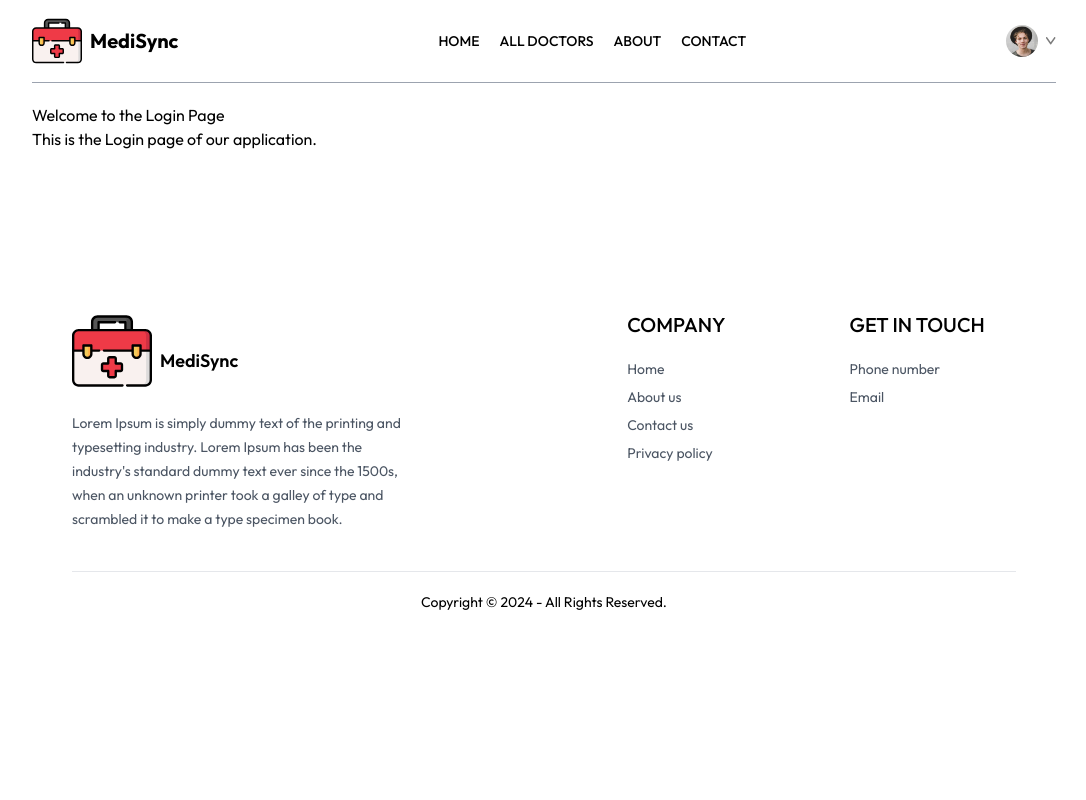
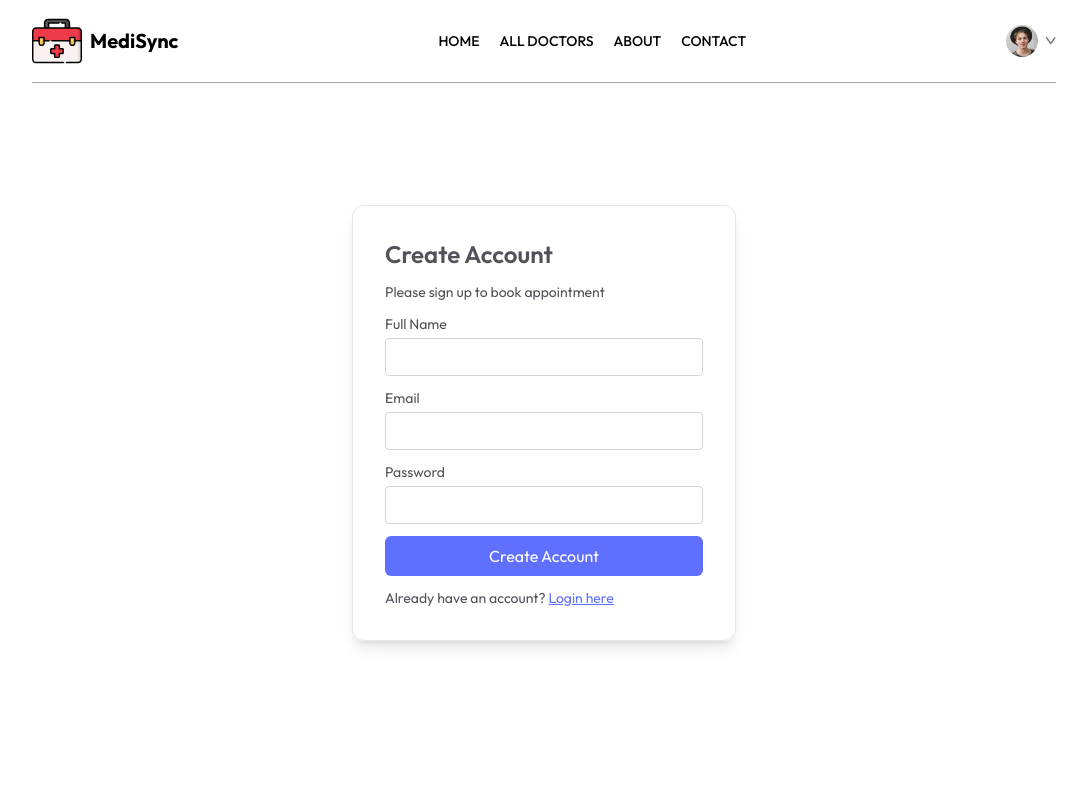
Before and after one commit to parimal1009/MediSync, a React (Vite) app in the folder Frontend/: page /login in a window 1280 px wide. Shown: the top 800 px of the page, without its empty margins (96-1182 px from the left). Built offline with nearby package versions, Linux system fonts and the light colour scheme.

Commit message:
Created Login Page and configured state for Login and Signup.

```diff
--- a/Frontend/src/pages/Login.jsx
+++ b/Frontend/src/pages/Login.jsx
@@ -1,11 +1,52 @@
-import React from "react";
+import React, { useState } from "react";
 
 const Login = () => {
+
+  const [state, setState] = useState('Sign Up')
+  const [email, setEmail] = useState('')
+  const [password, setPassword] = useState('')
+  const [name, setName] = useState('')
+
+  const onSubmitHandler = async (event) => {
+    event.prevetDefault()
+  }
+
+
+
   return (
-    <div>
-      <h1>Welcome to the Login Page</h1>
-      <p>This is the Login page of our application.</p>
-    </div>
+    <form onSubmit={onSubmitHandler} className='min-h-[80vh] flex items-center'>
+      <div className='flex flex-col gap-3 m-auto items-start p-8 min-w min-w-[340px] sm:min-w-96 border rounded-xl text-zinc-600 text-sm shadow-lg'>
+        <p className='text-2xl font-semibold'>{state === 'Sign Up' ? 'Create Account' : 'Login'}</p>
+        <p>Please {state === 'Sign Up' ? 'sign up' : 'log in'} to book appointment</p>
+
+        {
+          state === 'Sign Up' && (
+            <div className='w-full'>
+              <p>Full Name</p>
+              <input className='border border-zinc-300 rounded w-full p-2 mt-1' type="text" onChange={(e) => setName(e.target.value)} value={name} required />
+            </div>
+          )
+        }
+
+        <div className='w-full'>
+          <p>Email</p>
+          <input className='border border-zinc-300 rounded w-full p-2 mt-1' type="email" onChange={(e) => setEmail(e.target.value)} value={email} required />
+        </div>
+
+        <div className='w-full'>
+          <p>Password</p>
+          <input className='border border-zinc-300 rounded w-full p-2 mt-1' type="password" onChange={(e) => setPassword(e.target.value)} value={password} required />
+        </div>
+
+        <button type='submit' className='bg-primary text-white w-full py-2 rounded-md text-base'>{state === 'Sign Up' ? 'Create Account' : 'Login'}</button>
+
+        {
+          state === 'Sign Up'
+            ? <p>Already have an account? <span onClick={() => setState('Login')} className='text-primary underline cursor-pointer'>Login here</span></p>
+            : <p>Create an new accout? <span onClick={() => setState('Sign Up')} className='text-primary underline cursor-pointer'>Sign up here</span></p>
+        }
+      </div>
+    </form>
   );
 };
 
```
